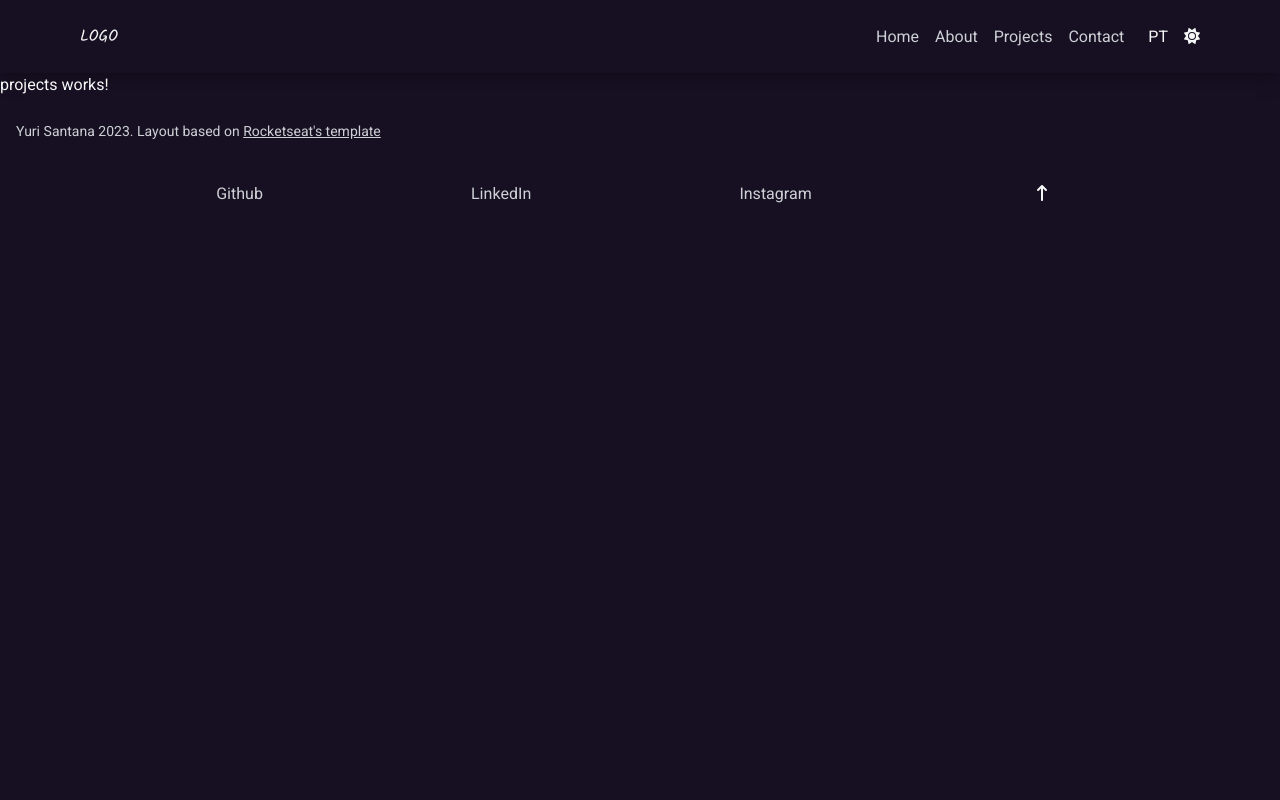
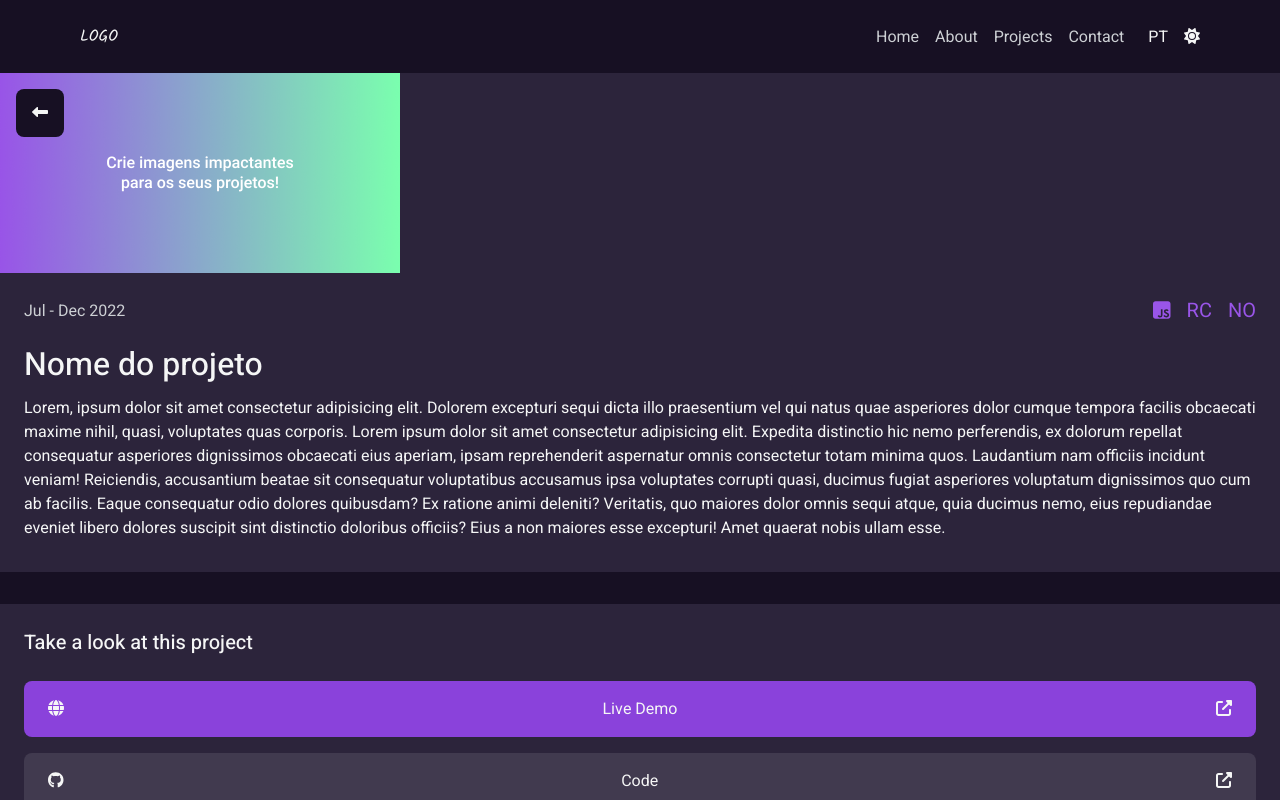
Before and after one commit to Player35Oficial/angular-strategic-portfolio, an Angular app: page /projects in a window 1280 px wide. Shown: the top 800 px of the page. Built offline with nearby package versions, Linux system fonts and the light colour scheme.

Commit message:
add project page mock + style: add style options to button component

```diff
--- a/src/app/components/button/button.component.html
+++ b/src/app/components/button/button.component.html
@@ -1,4 +1,5 @@
 <button class="{{ color }} {{ typeButton }}-btn">
+  <fa-icon *ngIf="secondIcon" [icon]="secondIcon"> </fa-icon>
   {{ buttonLabel }}
   <fa-icon *ngIf="buttonIcon" [icon]="buttonIcon"> </fa-icon>
 </button>
--- a/src/app/components/button/button.component.scss
+++ b/src/app/components/button/button.component.scss
@@ -30,6 +30,16 @@ button {
   }
 }
 
+.small {
+  height: 48px;
+  width: 48px;
+}
+
+.centralize {
+  justify-content: center;
+  align-items: center;
+}
+
 .secondary {
   background-color: $surface-secondary;
 
@@ -39,6 +49,10 @@ button {
 
   &.surface {
     background-color: $surface-background;
+
+    &:hover {
+      background-color: $surface-tertiary;
+    }
   }
 
   &.surface-2 {
@@ -59,6 +73,16 @@ button {
   font-size: 1.5rem;
 }
 
+.double-icon-btn {
+  display: flex;
+  align-items: center;
+  justify-content: space-between;
+}
+
+.w-100 {
+  width: 100%;
+}
+
 .reverse {
   flex-direction: row-reverse;
 }
--- a/src/app/components/button/button.component.ts
+++ b/src/app/components/button/button.component.ts
@@ -9,6 +9,7 @@ import { IconDefinition, faCoffee } from '@fortawesome/free-solid-svg-icons';
 export class ButtonComponent {
   @Input() buttonLabel? = '';
   @Input() buttonIcon!: IconDefinition;
+  @Input() secondIcon?: IconDefinition;
   @Input() color = '';
   @Input() typeButton = '';
 }
--- a/src/app/pages/projects/projects.component.html
+++ b/src/app/pages/projects/projects.component.html
@@ -1 +1,60 @@
-<p>projects works!</p>
+<div class="main-container">
+  <div class="the-project">
+    <div class="image-container">
+      <app-button
+        color="secondary surface small centralize"
+        [buttonIcon]="leftIcon"
+      ></app-button>
+      <img src="../../../assets/placeholder.png" alt="project image" />
+    </div>
+    <div class="content-container">
+      <div class="info">
+        <span class="project-period">Jul - Dec 2022</span>
+        <div class="tech-list">
+          <fa-icon [icon]="FaJS"></fa-icon>
+          <span class="tech-icon">RC</span>
+          <span class="tech-icon">NO</span>
+        </div>
+      </div>
+      <div class="main-info">
+        <p class="title">Nome do projeto</p>
+        <p class="description">
+          Lorem, ipsum dolor sit amet consectetur adipisicing elit. Dolorem
+          excepturi sequi dicta illo praesentium vel qui natus quae asperiores
+          dolor cumque tempora facilis obcaecati maxime nihil, quasi, voluptates
+          quas corporis. Lorem ipsum dolor sit amet consectetur adipisicing
+          elit. Expedita distinctio hic nemo perferendis, ex dolorum repellat
+          consequatur asperiores dignissimos obcaecati eius aperiam, ipsam
+          reprehenderit aspernatur omnis consectetur totam minima quos.
+          Laudantium nam officiis incidunt veniam! Reiciendis, accusantium
+          beatae sit consequatur voluptatibus accusamus ipsa voluptates corrupti
+          quasi, ducimus fugiat asperiores voluptatum dignissimos quo cum ab
+          facilis. Eaque consequatur odio dolores quibusdam? Ex ratione animi
+          deleniti? Veritatis, quo maiores dolor omnis sequi atque, quia ducimus
+          nemo, eius repudiandae eveniet libero dolores suscipit sint distinctio
+          doloribus officiis? Eius a non maiores esse excepturi! Amet quaerat
+          nobis ullam esse.
+        </p>
+      </div>
+    </div>
+  </div>
+  <div class="project-actions">
+    <p>Take a look at this project</p>
+    <div class="actions">
+      <app-button
+        color="primary w-100"
+        buttonLabel="Live Demo"
+        [buttonIcon]="upRightIcon"
+        [secondIcon]="globeIcon"
+        typeButton="double-icon"
+      ></app-button>
+      <app-button
+        color="secondary w-100"
+        buttonLabel="Code"
+        [buttonIcon]="upRightIcon"
+        [secondIcon]="githubIcon"
+        typeButton="double-icon"
+      ></app-button>
+    </div>
+  </div>
+</div>
--- a/src/app/pages/projects/projects.component.scss
+++ b/src/app/pages/projects/projects.component.scss
@@ -0,0 +1,83 @@
+@import "../../styles/variables";
+
+.main-container {
+  display: flex;
+  flex-direction: column;
+
+  gap: 2rem;
+
+  .the-project {
+    width: 100%;
+
+    .image-container {
+      img {
+        height: 12.5rem;
+      }
+
+      position: relative;
+      app-button {
+        position: absolute;
+        top: 1rem;
+        left: 1rem;
+      }
+    }
+
+    .content-container {
+      padding: 0 1.5rem 1.5rem;
+
+      .info {
+        display: flex;
+        justify-content: space-between;
+        margin: 1rem 0;
+        align-items: center;
+
+        .project-period {
+          color: $text-secondary;
+        }
+
+        .tech-list {
+          display: flex;
+          gap: 1rem;
+          color: $techs-color;
+          font-size: 1.25rem;
+        }
+      }
+
+      .main-info {
+        .title {
+          font-size: 2rem;
+          font-weight: 500;
+          margin-top: 0.5rem;
+          margin-bottom: 0.5rem;
+        }
+
+        .description {
+          margin: 0.5rem 0;
+        }
+      }
+    }
+  }
+
+  .project-actions {
+    padding: 1.5rem;
+    display: flex;
+    flex-direction: column;
+    gap: 1.5rem;
+
+    p {
+      font-size: 1.25rem;
+      font-weight: 500;
+    }
+
+    .actions {
+      display: flex;
+      flex-direction: column;
+      gap: 1rem;
+    }
+  }
+}
+
+.the-project,
+.project-actions {
+  background-color: $surface-primary;
+}
--- a/src/app/pages/projects/projects.component.ts
+++ b/src/app/pages/projects/projects.component.ts
@@ -1,10 +1,19 @@
 import { Component } from '@angular/core';
-
+import { faGithub, faSquareJs } from '@fortawesome/free-brands-svg-icons';
+import {
+  faGlobe,
+  faLeftLong,
+  faUpRightFromSquare,
+} from '@fortawesome/free-solid-svg-icons';
 @Component({
   selector: 'app-projects',
   templateUrl: './projects.component.html',
-  styleUrls: ['./projects.component.scss']
+  styleUrls: ['./projects.component.scss'],
 })
 export class ProjectsComponent {
-
+  FaJS = faSquareJs;
+  leftIcon = faLeftLong;
+  upRightIcon = faUpRightFromSquare;
+  githubIcon = faGithub;
+  globeIcon = faGlobe;
 }
--- a/src/app/styles/_tipography.scss
+++ b/src/app/styles/_tipography.scss
@@ -1,5 +1,5 @@
-@import url('https://fonts.googleapis.com/css2?family=Heebo:wght@400;700&display=swap');
-@import url('https://fonts.googleapis.com/css2?family=Kalam:wght@300;400;700&display=swap');
+@import url("https://fonts.googleapis.com/css2?family=Heebo:wght@400;500;600;700&display=swap");
+@import url("https://fonts.googleapis.com/css2?family=Kalam:wght@300;400;700&display=swap");
 
-$body-font-family: 'Heebo';
-$header-hs-font-family: 'Kalam';
+$body-font-family: "Heebo";
+$header-hs-font-family: "Kalam";
```
Also changed, not shown: src/assets/placeholder.png (added).
